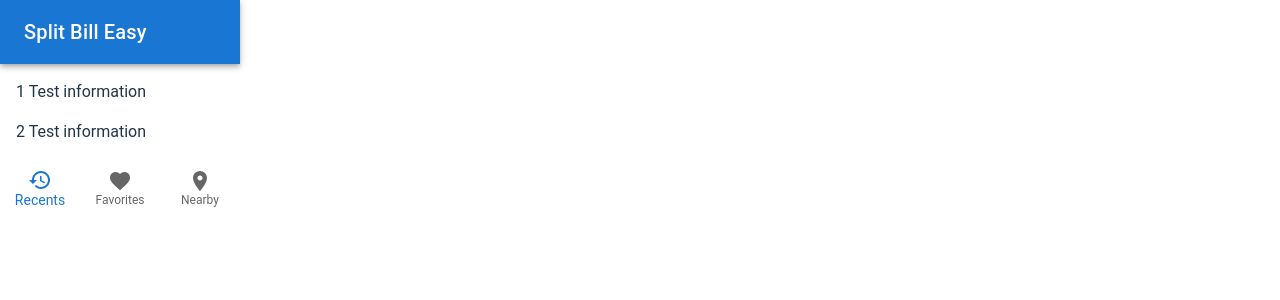
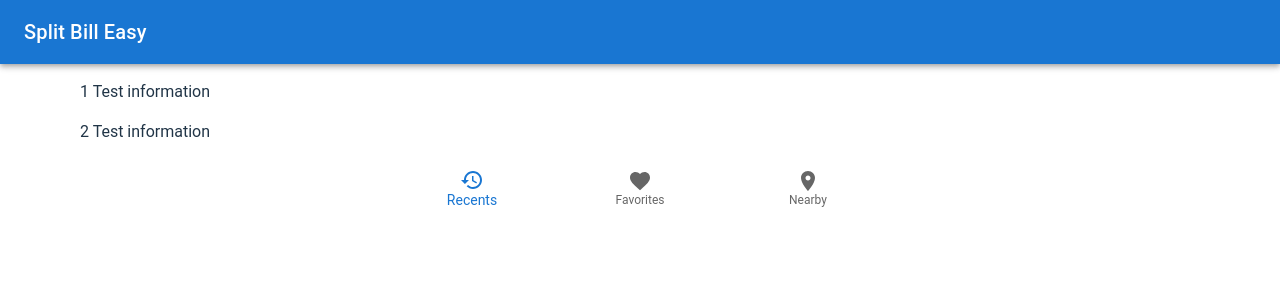
Before and after one commit to YuliyaMinsk/split-bill-easy, a React (Vite) app: page / in a window 1280 px wide. Shown: the top 300 px of the page. Built offline with nearby package versions, Linux system fonts and the light colour scheme.

Commit message:
fix: set width to full screen

```diff
--- a/src/pages/main-page.tsx
+++ b/src/pages/main-page.tsx
@@ -7,10 +7,12 @@ function MainPage() {
   return (
     <Container maxWidth="xl" disableGutters>
       <Header />
-      <List>
-        <ListItem>1 Test information</ListItem>
-        <ListItem>2 Test information</ListItem>
-      </List>
+      <Container>
+        <List>
+          <ListItem>1 Test information</ListItem>
+          <ListItem>2 Test information</ListItem>
+        </List>
+      </Container>
       <Footer />
     </Container>
   );
--- a/src/shared/styles/index.css
+++ b/src/shared/styles/index.css
@@ -35,22 +35,6 @@ header {
   display: block;
 }
 
-a {
-  font-weight: 500;
-  color: #646cff;
-  text-decoration: inherit;
-}
-a:hover {
-  color: #535bf2;
-}
-
-body {
-  margin: 0;
-  display: flex;
-  min-width: 320px;
-  min-height: 100vh;
-}
-
 ul li {
   display: inline-block;
 }
--- a/src/shared/ui/footer/index.tsx
+++ b/src/shared/ui/footer/index.tsx
@@ -6,7 +6,7 @@ const Footer = (): JSX.Element => {
   const [value, setValue] = useState(0);
 
   return (
-    <Box sx={{ width: '100%' }}>
+    <Box>
       <BottomNavigation
         showLabels
         value={value}
--- a/src/shared/ui/header/index.tsx
+++ b/src/shared/ui/header/index.tsx
@@ -2,7 +2,7 @@ import { AppBar, Toolbar, Typography } from '@mui/material';
 
 const Header = (): JSX.Element => {
   return (
-    <AppBar position="sticky" sx={{ width: '100%' }}>
+    <AppBar position="sticky">
       <Toolbar>
         <Typography variant="h6">Split Bill Easy</Typography>
       </Toolbar>
```
